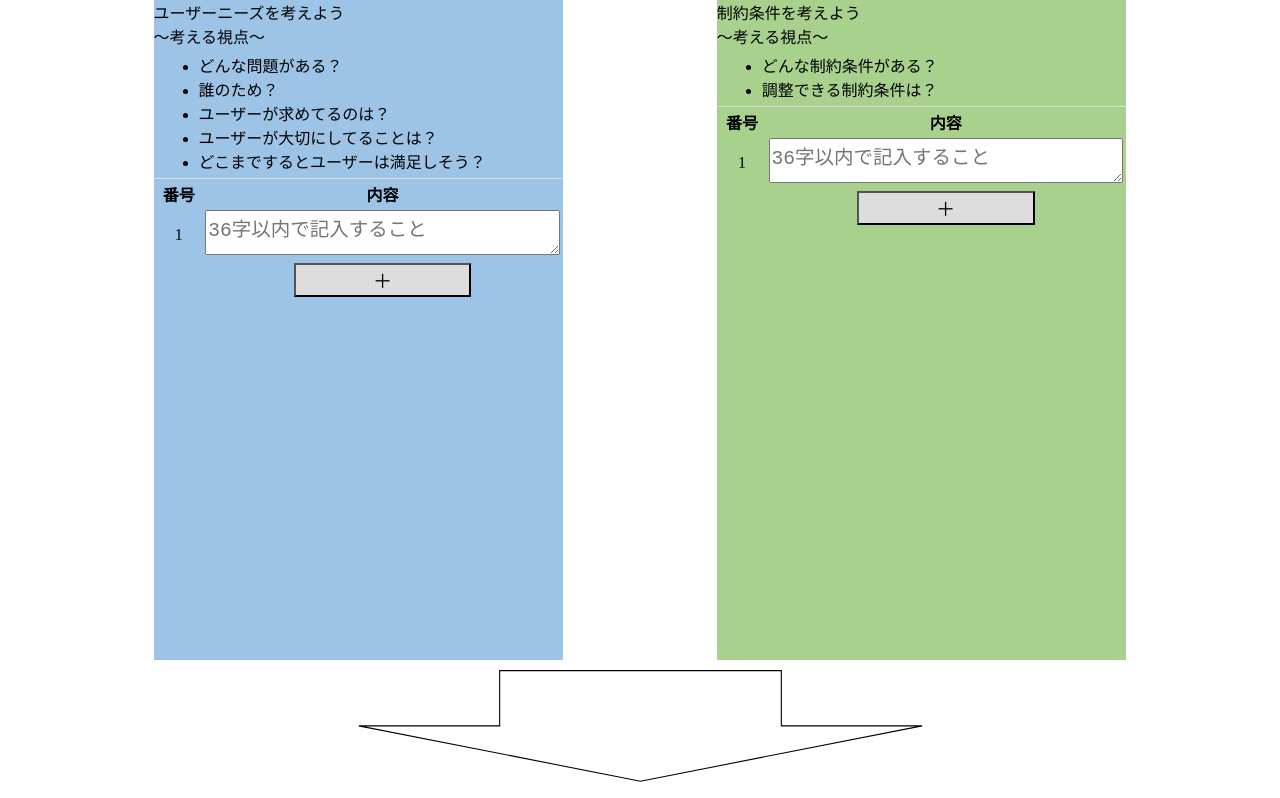
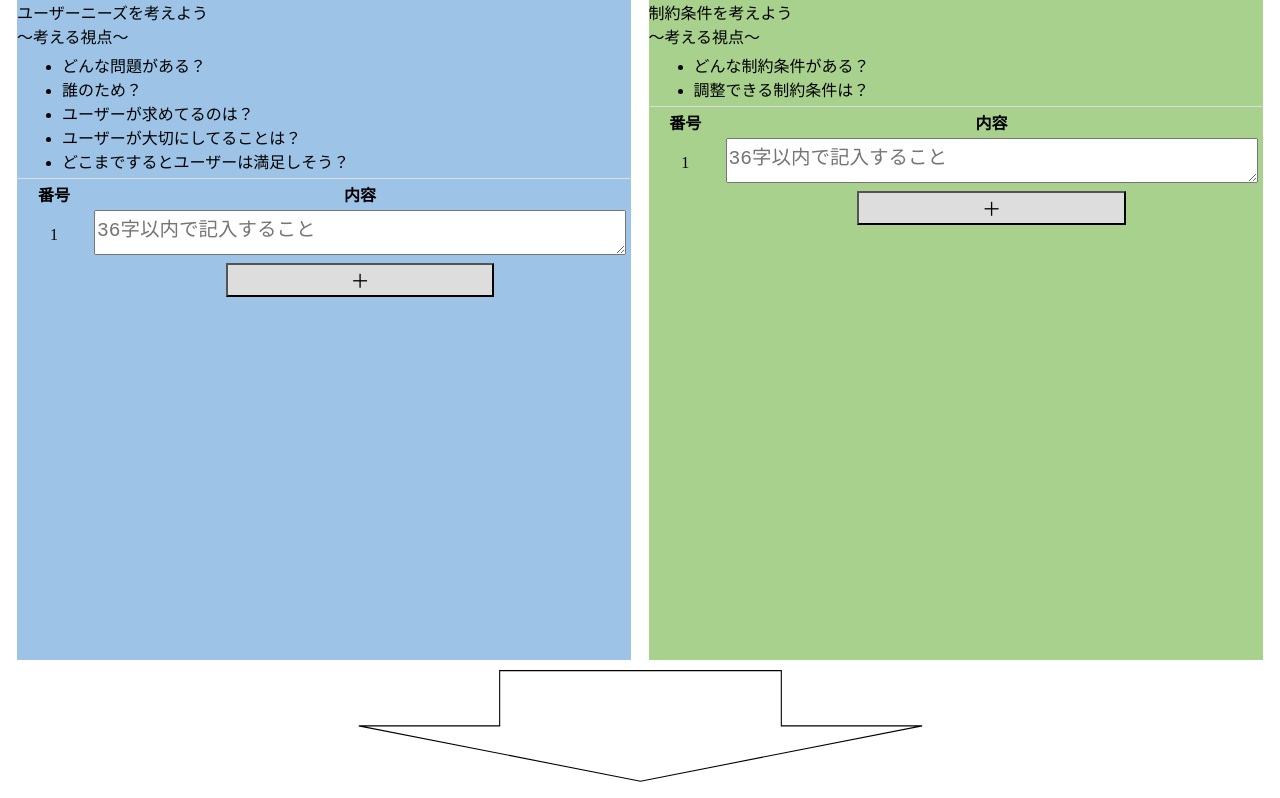
Before and after one commit to yamashita-techinfo/optimization_thinkingtool, a plain HTML site: page index.html in a window 1280 px wide. Shown: the top 798 px of the page. Drawn offline with Linux system fonts and the light colour scheme.

Commit message:
Update index.html

```diff
--- a/index.html
+++ b/index.html
@@ -21,7 +21,7 @@
 			justify-content: space-evenly;
 		}
 		.main_div > div{
-			width: 32vw;
+			width: 48vw;
 			padding-bottom: 10px;
 		}
 		.main_div > div:nth-child(3n){
```
